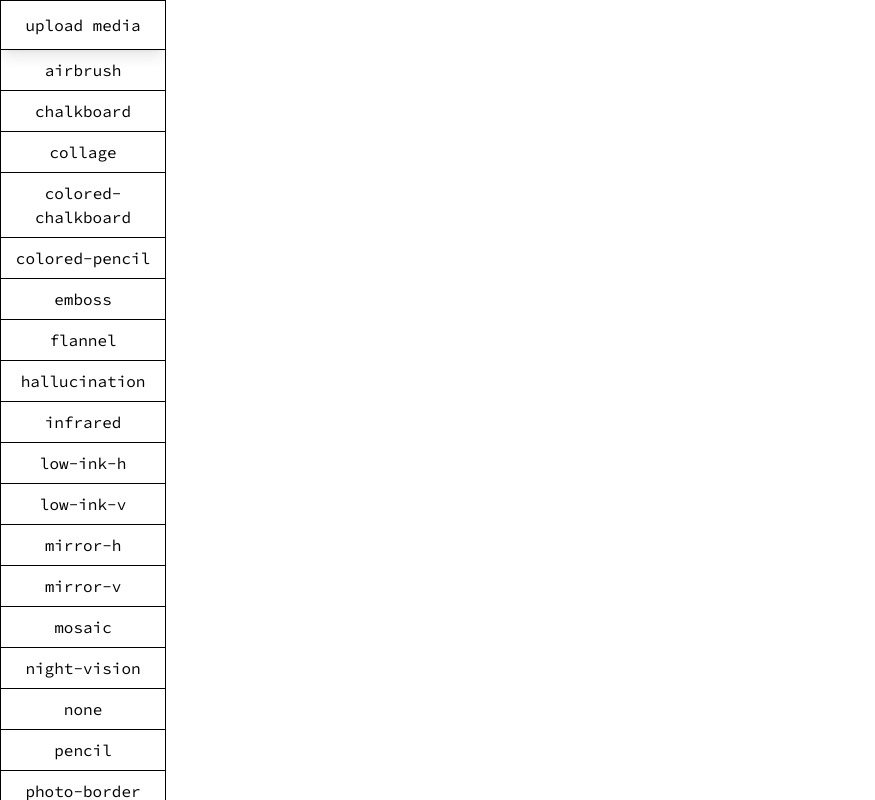
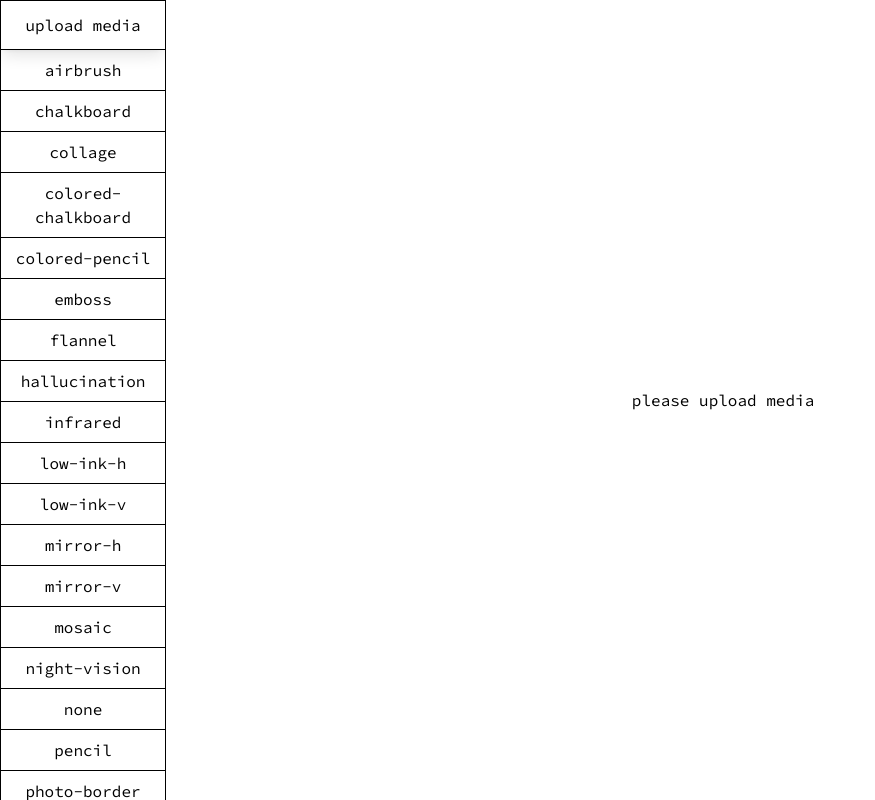
Before and after one commit to 2concrete/image.tools, a React (Vite) app: page / in a window 1280 px wide. Shown: the whole page, without its empty margins (0-875 px from the left). Built offline with nearby package versions, Linux system fonts and the light colour scheme.

Commit message:
removed localStorage because not nessesary

```diff
--- a/src/App.jsx
+++ b/src/App.jsx
@@ -1,17 +1,10 @@
-import { useState, useEffect } from "react";
+import { useState } from "react";
 import ImageDisplay from "./components/ImageDisplay";
 import ToolsList from "./components/ToolsList";
 
 const App = () => {
   const [currentEffect, setCurrentEffect] = useState("");
-  const [image, setImage] = useState(() => {
-    const saved = localStorage.getItem("image");
-    return saved ? JSON.parse(saved) : "";
-  });
-
-  useEffect(() => {
-    localStorage.setItem("image", JSON.stringify(image));
-  }, [image]);
+  const [image, setImage] = useState("");
 
   return (
     <div className="flex h-screen font-[Source_code_pro]">
@@ -22,7 +15,11 @@ const App = () => {
         setImage={setImage}
       />
       <div className="flex justify-center items-center w-full">
-        {image && <ImageDisplay image={image} currentEffect={currentEffect} />}
+        {image ? (
+          <ImageDisplay image={image} currentEffect={currentEffect} />
+        ) : (
+          <p>please upload media</p>
+        )}
       </div>
     </div>
   );
--- a/src/components/ImageDisplay.jsx
+++ b/src/components/ImageDisplay.jsx
@@ -2,12 +2,14 @@ import ImageEffect from "react-image-effects";
 
 const ImageDisplay = ({ image, currentEffect }) => {
   return (
+    <div className="shadow-2xl">
       <ImageEffect
         url={image}
         effect={currentEffect}
         width="500px"
         height="500px"
       />
+    </div>
   );
 };
 
```
Lines whose indentation alone changed are shown as unchanged.
